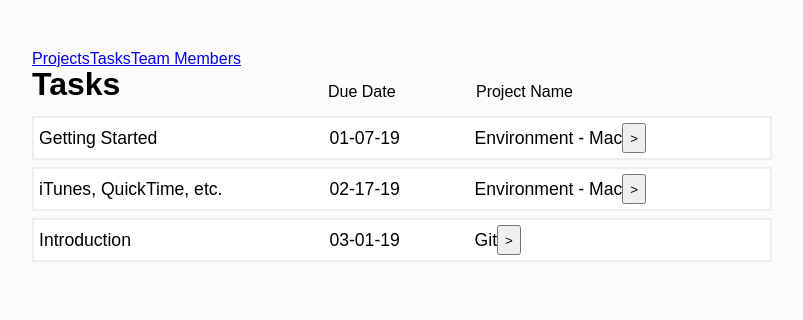
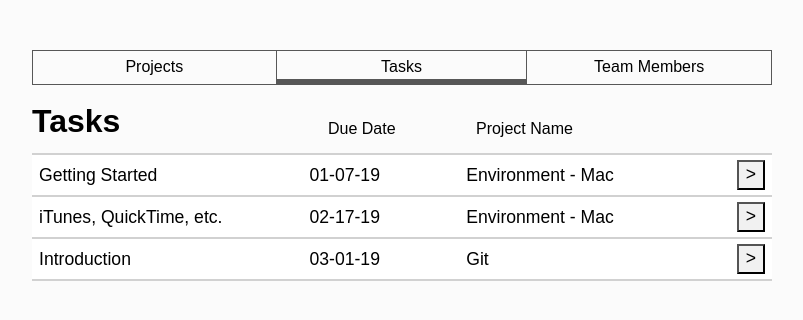
Before and after one commit to isabel985/task-manager, a React (Create React App) app: page /tasks in a window 1280 px wide. Shown: the top 320 px of the page, without its empty margins (238-1041 px from the left). Built offline with nearby package versions, Linux system fonts and the light colour scheme.

Commit message:
updated styles

```diff
--- a/src/App.css
+++ b/src/App.css
@@ -53,6 +53,28 @@ body {
   padding: 0px 30px;
 }
 
+header {
+  margin-bottom: 20px;
+}
+
+a.button {
+  text-decoration: none;
+  color: initial;
+  border-color: rgb(216, 216, 216) rgb(209, 209, 209) rgb(186, 186, 186);
+  border-style: solid;
+  border-width: 1px;
+}
+
+a.button,
+button {
+  display: flex;
+  align-items: center;
+  justify-content: center;
+  font-size: 1em;
+  padding: 2px 7px 3px;
+  background: #f1f1f1;
+}
+
 /********************/
 /* LIST ITEM STYLES */
 /********************/
@@ -60,30 +82,43 @@ body {
 .list {
   padding-left: 0px;
   clear: left;
+  list-style-type: none;
 }
 
 .list-item {
   display: flex;
-  text-decoration: none;
+  /* text-decoration: none; */
   font-size: 1.1em;
   line-height: 30px;
-  padding: 5px;
-  border: solid 2px #eee;
-  background: #ffffff;
-  margin-bottom: 7px;
-  cursor: pointer;
+  padding: 5px 7px;
+  border-top: solid 2px #d1d1d1;
+  background: #fff;
   position: relative;
 }
 
-.list-item span:nth-child(1) {
-  width: 38%;
+.list-item button {
+  cursor: pointer;
+}
+
+.list-item.selected {
+  background: #eee;
+}
+
+.list-item:last-of-type {
+  border-bottom: solid 2px #d1d1d1;
+}
+
+.list-item span:nth-child(1),
+.list-item span:nth-child(3) {
+  width: 36%;
   margin-right: 2%;
 }
 
 .list-item span:nth-child(2) {
-  width: 18%;
+  width: 20%;
   margin-right: 2%;
 }
+
 
 /********************/
 /*    PAGE STYLES   */
@@ -136,10 +171,6 @@ body {
   width: 40%;
 }
 
-/* **************** */
-/* LIST ITEM STYLES */
-/* **************** */
-
 /********************/
 /*DETAILS SIDEBAR STYLES*/
 /********************/
@@ -173,3 +204,32 @@ body {
 .item-detail-value.status.complete:before {
   background: #808080;
 }
+
+/* LET'S TRY GRID */
+
+
+
+nav {
+  display: grid;
+  grid-gap: 0px;
+  grid-template-columns: 33% 34% 33%;
+  justify-content: center;
+  font-size: 1em;
+  border: solid 1px #575757;
+}
+
+nav a {
+  color: #000;
+  text-decoration: none;
+  border-right: solid 1px #575757;
+  text-align: center;
+  padding: 7px 0px 3px;
+}
+
+nav a:last-child {
+  border-right: none;
+}
+
+nav a.active {
+  border-bottom: solid 5px #575757;
+}
--- a/src/components/Header.js
+++ b/src/components/Header.js
@@ -3,10 +3,12 @@ import { NavLink } from 'react-router-dom';
 
 const Header = () => {
   return (
-        <header>
+    <header className="container">
       <nav>
         <NavLink to="/projects">Projects</NavLink>
+
         <NavLink to="/tasks">Tasks</NavLink>
+
         <NavLink to="/teammembers">Team Members</NavLink>
       </nav>
     </header>
--- a/src/components/TaskSummary.js
+++ b/src/components/TaskSummary.js
@@ -1,13 +1,13 @@
 import React from 'react';
 
-const TaskSummary = ({task: {task_id, task_name, task_due_date}, project_id, project_name, handleDisplayTaskDetails} ) => {
+const TaskSummary = ({task: {task_id, task_name, task_due_date}, project_id, project_name, handleDisplayTaskDetails, isSelected} ) => {
 
   return (
     <li className="list-item">
       <span>{task_name}</span>
       <span>{task_due_date}</span>
       <span>{project_name}</span>
-      <button onClick={()=>handleDisplayTaskDetails(project_id, task_id)}>></button>
+      <button onClick={()=>handleDisplayTaskDetails(project_id, task_id)}>{isSelected ? "<" : ">"}</button>
     </li>
   );
 }
--- a/src/containers/TasksPage.js
+++ b/src/containers/TasksPage.js
@@ -56,6 +56,7 @@ class TasksPage extends Component {
                   project_id={project.project_id}
                   project_name={project.project_name}
                   handleDisplayTaskDetails={this.handleDisplayTaskDetails}
+                  isSelected={task === this.state.selectedTask && true}
                 />
               })
             })}
```
Lines whose indentation alone changed are shown as unchanged.
